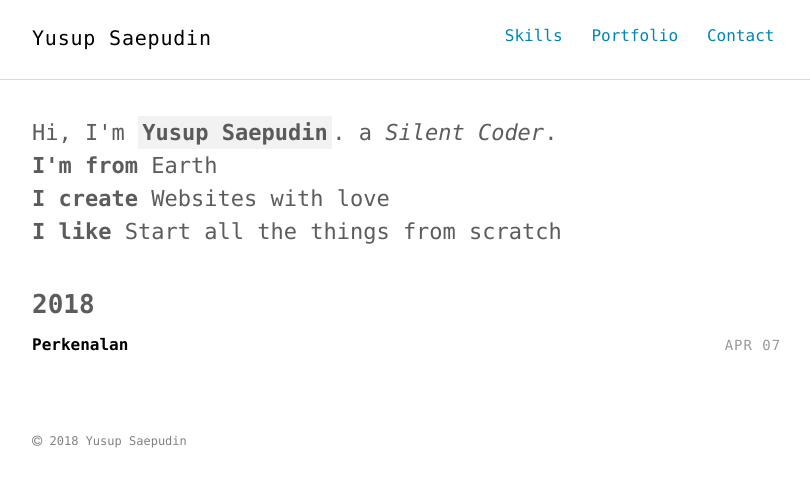
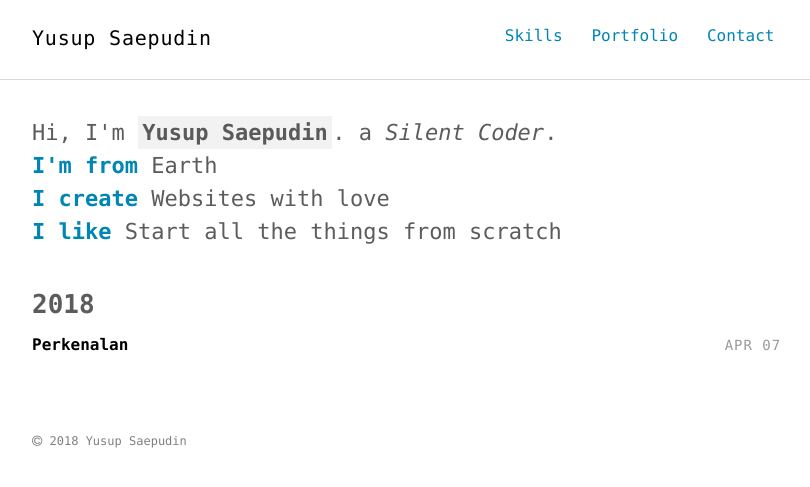
Before and after one commit to yusupsaepudin/yusupsaepudin.github.io, a Jekyll site: the page built from index.html, in a window 1280 px wide. Shown: the top 487 px of the page, without its empty margins (232-1042 px from the left). Built offline with Jekyll 4.4.1, drawn with Linux system fonts in a browser that asks for light colours.

Commit message:
Update intro.html

```diff
--- a/_includes/intro.html
+++ b/_includes/intro.html
@@ -1,9 +1,9 @@
 <section class="intro">
   <div class="container">
     <p class="lead">Hi, I'm <strong class="author-name" itemprop="name">{{ site.author.name }}</strong>. a <em itemprop="jobTitle">{{ site.author.job }}</em>.<br>
-      <strong>I'm from</strong> Earth <br>
-      <strong>I create</strong> Websites with love <br>
-      <strong>I like</strong> Start all the things from scratch <br>
+      <strong style="color: #0086B3">I'm from</strong> Earth <br>
+      <strong style="color: #0086B3">I create</strong> Websites with love <br>
+      <strong style="color: #0086B3">I like</strong> Start all the things from scratch <br>
 
     </p>
   </div>
```
